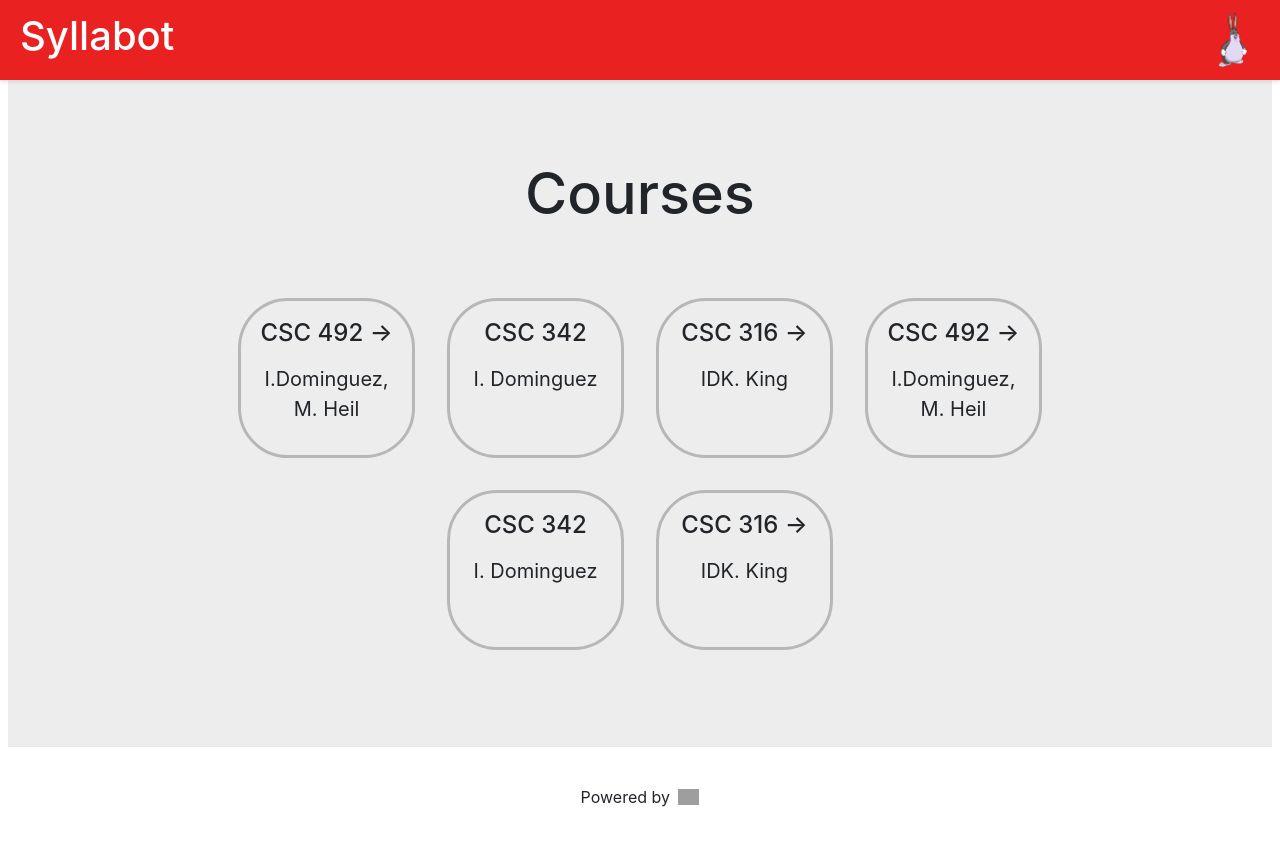
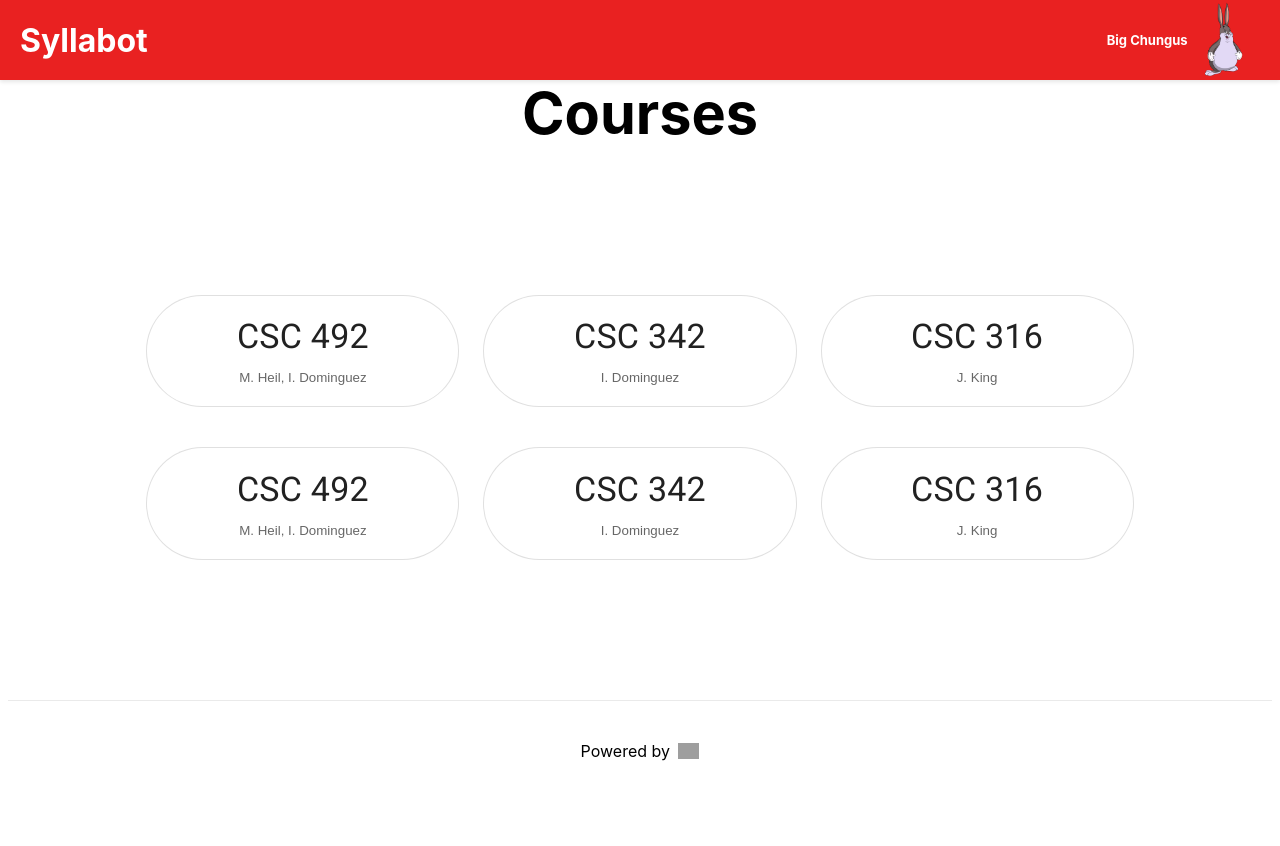
Before and after one commit to kwang4/SyllabotMirror, a Next.js app in the folder Dashboard/: page / in a window 1280 px wide. After the commit the page ends 800 px from the top, so only its background shows below. Built offline with nearby package versions, Linux system fonts and the light colour scheme; grey boxes are pictures that could not be loaded.

Commit message:
Frontend pulls mock data from json list

```diff
--- /dev/null
+++ b/Dashboard/components/ClassCard.js
@@ -0,0 +1,34 @@
+import Card from '@mui/material/Card';
+import CardContent from '@mui/material/CardContent';
+import CardMedia from '@mui/material/CardMedia';
+import Typography from '@mui/material/Typography';
+import { Button, CardActionArea, CardActions } from '@mui/material';
+import '@fontsource/roboto/300.css';
+import '@fontsource/roboto/400.css';
+import '@fontsource/roboto/500.css';
+import '@fontsource/roboto/700.css';
+
+export default function ClassCard({classTitle,classInstructors}) {
+    return (
+      <Card variant='outlined' sx={{
+        display:'flex',
+        minWidth:180,
+        borderRadius:'90px',
+        padding:'0.3rem',
+        alignItems:'center',
+        textAlign:'center',
+        outlineWidth:'5px'
+         }}>
+        <CardActionArea>
+          <CardContent>
+            <Typography gutterBottom variant="h4" component="div">
+              {classTitle}
+            </Typography>
+            <Typography variant="body1  " color="text.secondary">
+             {classInstructors}
+            </Typography>
+          </CardContent>
+        </CardActionArea>
+      </Card>
+    );
+  }
--- a/Dashboard/components/NcsuHeader.js
+++ b/Dashboard/components/NcsuHeader.js
@@ -4,7 +4,11 @@
   return (
     <div className={styles.header}>
       <h1>{props.children}</h1>
+      <div className={styles.profileWrapper}>
+      <h3 className={styles.profileName}>Big Chungus</h3>
       <img src="/pfp.png" alt="Profile Image" className={styles.profileImage} />
+      </div>
+
     </div>
   );
 }
--- a/Dashboard/components/NcsuHeader.module.css
+++ b/Dashboard/components/NcsuHeader.module.css
@@ -1,25 +1,35 @@
 .header {
   display: flex;
   align-items: center;
-  position:sticky;
+  position: sticky;
   justify-content: space-between;
   top: 0;
   left: 0;
   width: 100vw;
-  height:10vh;
+  height: 10vh;
   background-color: rgb(233, 33, 33);
   padding: 10px 20px;
   text-align: left;
   color: white;
-  z-index: 1000; /* To ensure it's above other content if needed */
-  box-shadow: 0 2px 4px rgba(0, 0, 0, 0.1); /* Optional: adds a subtle shadow for depth */
+  z-index: 1000;
+  box-shadow: 0 2px 4px rgba(0, 0, 0, 0.1);
 }
 
-.profileImage
-{
-  max-width: 100%;
-  max-height: 100%;
+.profileImage {
+  max-width: 10vh;
+  max-height: 10vh;
   border-width: 5px;
   border-color: black;
   border-radius: 10px;
 }
+
+.profileName {
+  font-size: small;
+  text-align: center;
+  align-items: center;
+  display: flex;
+}
+
+.profileWrapper {
+  display: flex;
+}
--- a/Dashboard/package.json
+++ b/Dashboard/package.json
@@ -6,6 +6,10 @@
     "start": "next start"
   },
   "dependencies": {
+    "@emotion/react": "^11.11.1",
+    "@emotion/styled": "^11.11.0",
+    "@fontsource/roboto": "^5.0.8",
+    "@mui/material": "^5.14.11",
     "bootstrap": "^5.3.2",
     "next": "latest",
     "react": "18.2.0",
--- a/Dashboard/pages/index.js
+++ b/Dashboard/pages/index.js
@@ -2,66 +2,48 @@
 import styles from '../styles/Home.module.css';
 import Link from 'next/link';
 import NcsuHeader from '../components/NcsuHeader.js';
-import { useEffect } from 'react'
-import { useRouter } from 'next/router'
-import Button from 'react-bootstrap/Button';
-import 'bootstrap/dist/css/bootstrap.min.css';
-
+import ClassCard from '../components/ClassCard';
+import { useEffect } from 'react';
+import { useRouter } from 'next/router';
+import Grid from '@mui/material/Unstable_Grid2';
 
 export default function Home() {
   const router = useRouter();
+
+  const classData = [
+      {name: 'CSC 492',instructor:'M. Heil, I. Dominguez'},
+      {name: 'CSC 342', instructor: 'I. Dominguez'},
+      {name: 'CSC 316', instructor: 'J. King'},
+      {name: 'CSC 492',instructor:'M. Heil, I. Dominguez'},
+      {name: 'CSC 342', instructor: 'I. Dominguez'},
+      {name: 'CSC 316', instructor: 'J. King'},
+  ];
+
+
   return (
     <div className={styles.container}>
       <Head>
+      <meta name="viewport" content="initial-scale=1, width=device-width" />
         <title>Syllabot</title>
         <link rel="icon" href="/react.ico" />
       </Head>
       <NcsuHeader>Syllabot</NcsuHeader>
+      <h2 className={styles.title}>
+          Courses
+        </h2>
       <main className={styles.mainStyle}>
 
-        <h2 className={styles.title}>
-          Courses
-        </h2>
 
-        <div className={styles.grid}>
-          <a href="https://nextjs.org/docs" className={styles.card}>
-            <h3>CSC 492 &rarr;</h3>
-            <p>I.Dominguez, M. Heil</p>
-          </a>
+<Grid sx={{width:'80%',}} container rowSpacing={5} columnSpacing={{ xs: 1, sm: 2, md: 3 }}>
 
-          <a href="https://nextjs.org/learn" className={styles.card}>
-            <h3>CSC 342</h3>
-            <p>I. Dominguez</p>
-          </a>
-
-          <a
-            href="https://github.com/vercel/next.js/tree/canary/examples"
-            className={styles.card}
-          >
-            <h3>CSC 316 &rarr;</h3>
-            <p>IDK. King</p>
-          </a>
-
-          <a href="https://nextjs.org/docs" className={styles.card}>
-            <h3>CSC 492 &rarr;</h3>
-            <p>I.Dominguez, M. Heil</p>
-          </a>
-
-          <a href="https://nextjs.org/learn" className={styles.card}>
-            <h3>CSC 342</h3>
-            <p>I. Dominguez</p>
-          </a>
-
-          <a
-            href="https://github.com/vercel/next.js/tree/canary/examples"
-            className={styles.card}
-          >
-            <h3>CSC 316 &rarr;</h3>
-            <p>IDK. King</p>
-          </a>
+    {classData.map((card,index)=>(
+      <Grid key={index} xs={6} sm={4}>
+          <ClassCard classTitle={card.name} classInstructors={card.instructor}></ClassCard>
+        </Grid>
+    ))}
+</Grid>
 
 
-        </div>
       </main>
 
       <footer>
@@ -76,8 +58,8 @@
       </footer>
 
       <style jsx>{`
+
         main {
-          padding: 5rem 0;
           flex: 1;
           display: flex;
           flex-direction: column;
--- a/Dashboard/styles/Home.module.css
+++ b/Dashboard/styles/Home.module.css
@@ -1,8 +1,9 @@
 .mainStyle {
   padding: 0px;
   width:100%;
-  background-color: rgb(237, 237, 237);
 }
+
+
 
 .container {
   min-height: 100vh;
@@ -97,3 +98,18 @@
     flex-direction: column;
   }
 }
+
+.cardStyle{
+  width:25vh;
+  height:25vh;
+  align-items: center;
+  border-radius: 50px;
+  padding: 2rem;
+}
+
+.cardGrid{
+  width: 100%;
+  margin: 0 auto;
+  padding:4rem;
+  justify-content: center;
+}
```
Also changed, not shown: Dashboard/components/ClassCard.css (added), 1 other file (tests, documents, lock files or other folders).
